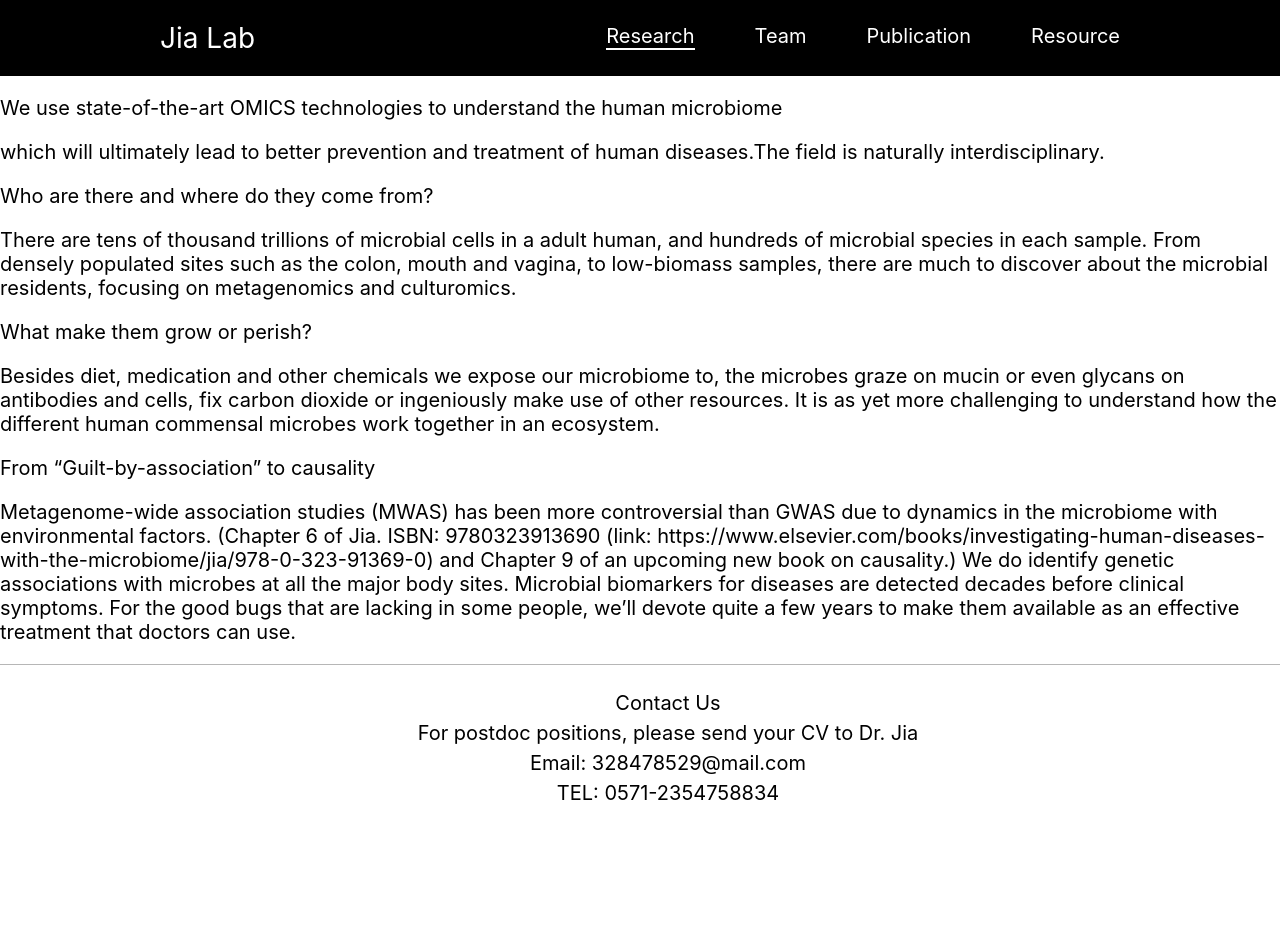
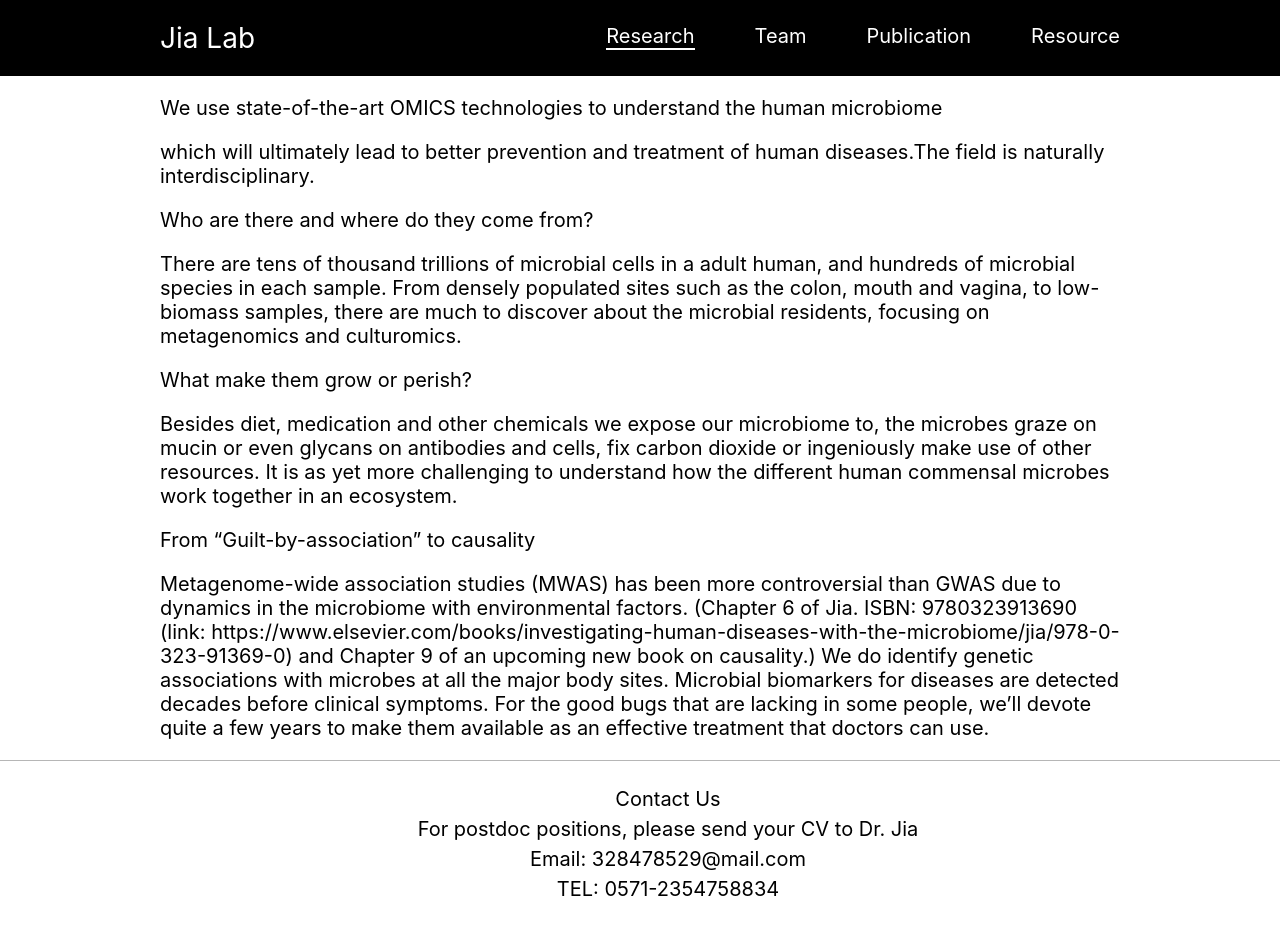
Before and after one commit to aghnu/JiaLab_website, a Jekyll site: the page built from index.html, in a window 1280 px wide and 927 px high. Built offline with Jekyll 4.4.1, drawn with Linux system fonts in a browser that asks for light colours.

Commit message:
Apply content-wrapper styling to page layout

```diff
--- a/_layouts/page.html
+++ b/_layouts/page.html
@@ -6,7 +6,9 @@ layout: default
     {%- include header.html -%}
 
     <div class="page-content">
-        {{ content }}
+        <div class="content-wrapper">
+            {{ content }}
+        </div>
     </div>
 
     {%- include footer.html -%}
```
